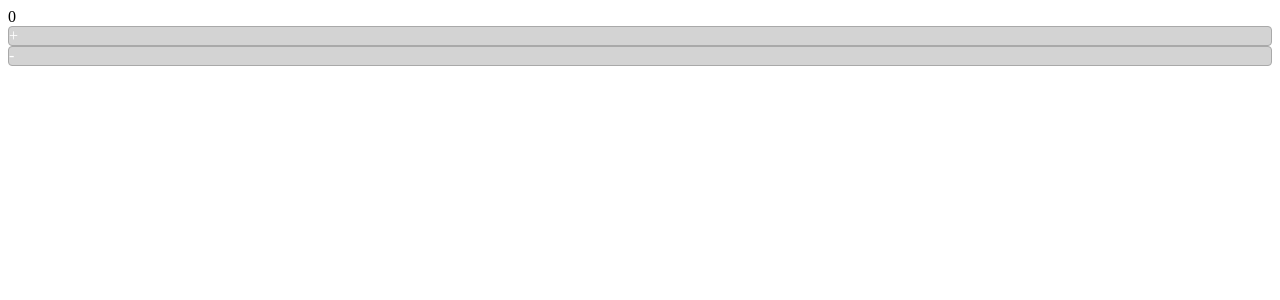
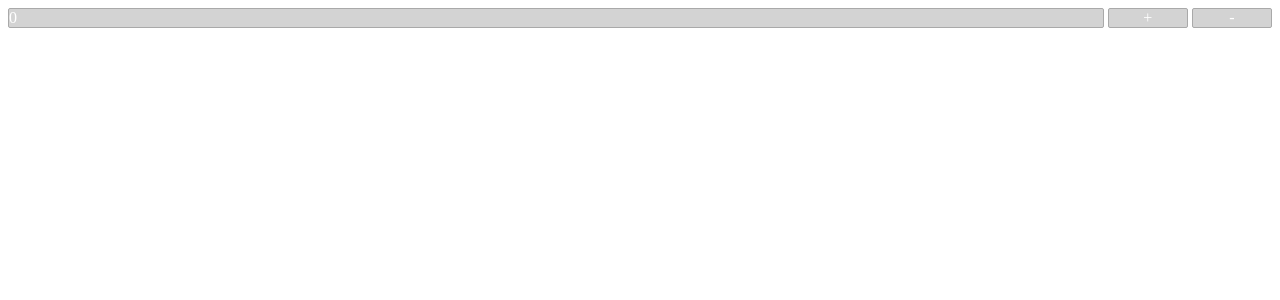
Before and after one commit to thetilliwilli/ControlRender, a React (Create React App) app: page / in a window 1280 px wide. Shown: the top 300 px of the page. Built offline with nearby package versions, Linux system fonts and the light colour scheme.

Commit message:
better design for IntergerView

```diff
--- a/src/view/integer-view.tsx
+++ b/src/view/integer-view.tsx
@@ -27,15 +27,27 @@ export class IntegerView extends React.Component<
   }
 
   render() {
+    const inputStyle = {
+      backgroundColor: "lightgrey",
+      color: "white",
+      borderRadius: "2px",
+      border: "1px solid darkgrey",
+      flex:"14"
+    };
     const buttonStyle = {
       backgroundColor: "lightgrey",
       color: "white",
-      borderRadius: "4px",
-      border: "1px solid darkgrey"
+      borderRadius: "2px",
+      border: "1px solid darkgrey",
+      flex:"1",
+      marginLeft:"4px",
+      textAlign:"center",
+      cursor:"pointer",
+      userSelect:"none",
     };
     return (
-      <div>
-        <div>{this.state.value}</div>
+      <div style={{display:"flex",boxSizing:"border-box"}}>
+        <div style={inputStyle}>{this.state.value}</div>
         <div onClick={this.props.control.up} style={buttonStyle}>
           +
         </div>
```
